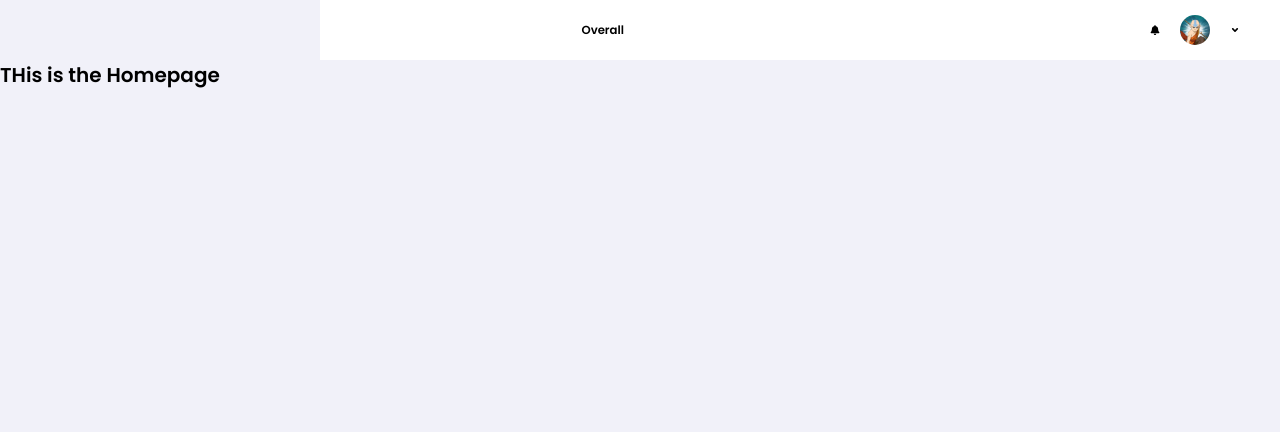
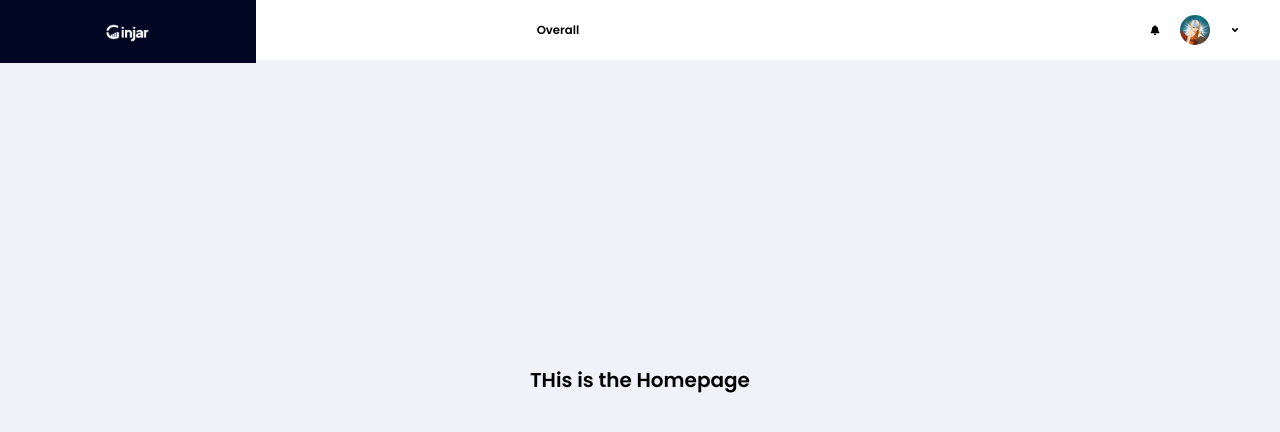
Before and after one commit to Abideen-program/dashboard, a React (Create React App) app: page / in a window 1280 px wide. Shown: the top 432 px of the page. Built offline with nearby package versions, Linux system fonts and the light colour scheme.

Commit message:
creating the navigation bar, and adjusting the header css code

```diff
--- a/src/Components/Home/Home.jsx
+++ b/src/Components/Home/Home.jsx
@@ -1,8 +1,9 @@
+import classes from './Home.module.css'
 const Home = () => {
   return (
-    <>
+    <div className={classes.container}>
       <h1>THis is the Homepage</h1>
-    </>
+    </div>
   );
 };
 
--- /dev/null
+++ b/src/Components/Home/Home.module.css
@@ -0,0 +1,8 @@
+.container{
+    /* text-align: center; */
+    height: 80vh;
+    width: 100%;
+    display: flex;
+    align-items: center;
+    justify-content: center;
+}
--- a/src/Components/Routes/Header/Header.jsx
+++ b/src/Components/Routes/Header/Header.jsx
@@ -1,20 +1,22 @@
 import classes from "./Header.module.css";
 import avatar from "../../../assets/avatar.jpeg";
 import { FaBell, FaAngleDown } from "react-icons/fa";
+import Navigation from "../Navigations/Navigation";
 const Header = () => {
   return (
-    <>
+    <div className={classes.contaner}>
       <div className={classes.overall}>
         <h3>Overall</h3>
         <div className={classes.admin}>
           <FaBell />
           <div className={classes["image-container"]}>
-            <img src={avatar} alt="" />
+            <img src={avatar} alt="the admin" />
           </div>
           <FaAngleDown />
         </div>
+        <Navigation />
       </div>
-    </>
+    </div>
   );
 };
 
--- a/src/Components/Routes/Header/Header.module.css
+++ b/src/Components/Routes/Header/Header.module.css
@@ -1,5 +1,9 @@
+.container {
+    position: relative;
+}
+
 .overall {
-  width: 75%;
+  width: 80%;
   height: 6rem;
   background-color: #fff;
   display: flex;
@@ -31,3 +35,11 @@
   border-radius: 50%;
   display: block;
 }
+
+.navigation{
+    background-color: #010622;
+    color: #fff;
+    width: 25%;
+    position: absolute;
+    top: 0;
+}
--- /dev/null
+++ b/src/Components/Routes/Navigations/Navigation.jsx
@@ -0,0 +1,17 @@
+import classes from "./Navigation.module.css";
+import logo from "../../../assets/logo.png";
+
+const Navigation = () => {
+  return (
+    <>
+      <div className={classes.navigation}>
+        <div className={classes['logo-container']}>
+          <img src={logo} alt="logo of the company" />
+        </div>
+
+      </div>
+    </>
+  );
+};
+
+export default Navigation;
--- /dev/null
+++ b/src/Components/Routes/Navigations/Navigation.module.css
@@ -0,0 +1,24 @@
+.navigation{
+    background-color: #010622;
+    color: #fff;
+    width: 20%;
+    position: absolute;
+    top: 0;
+    left: 0;
+    text-align: center;
+    padding: 2rem 0;
+    display: flex;
+    flex-direction: column;
+    align-items: center;
+    justify-content: center;
+}
+
+.logo-container{
+    width: 5rem;
+    background-color: red;
+}
+
+.logo-container img{
+    width: 100%;
+    display: block;
+}
```
Also changed, not shown: src/assets/logo.png (added).
